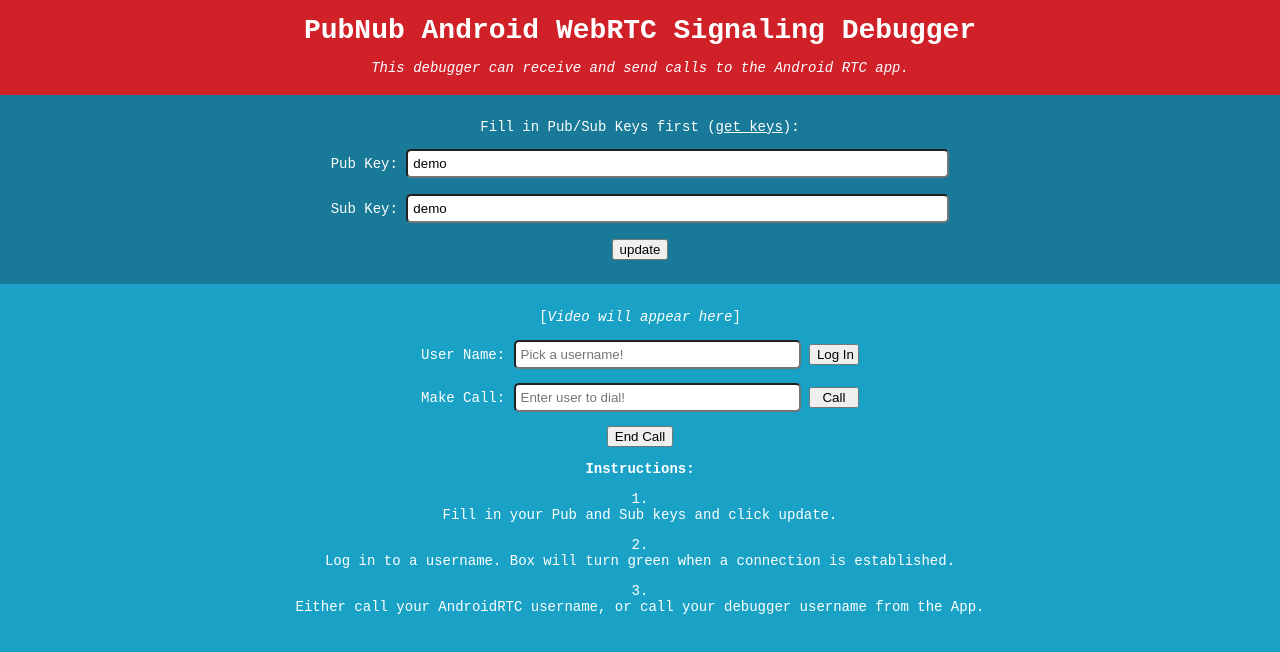
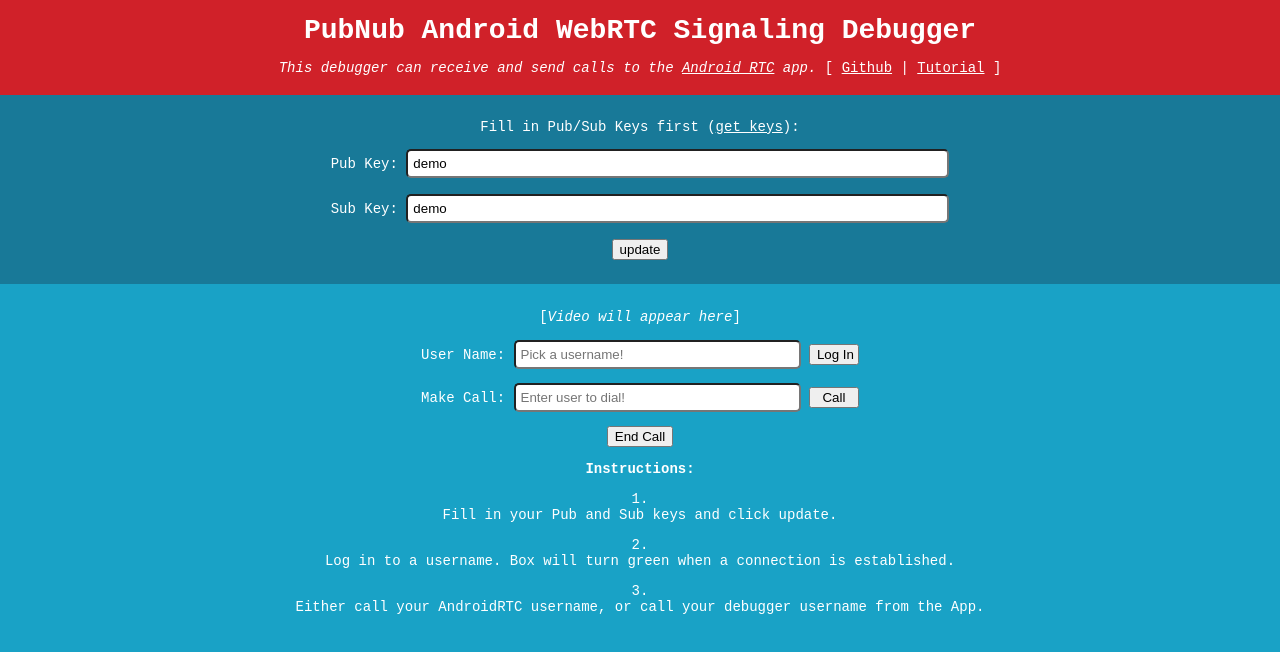
Before and after one commit to GleasonK/android-webrtc-tutorial, a plain HTML site: page index.html in a window 1280 px wide. Drawn offline with Linux system fonts and the light colour scheme.

Commit message:
Added links

```diff
--- a/css/style.css
+++ b/css/style.css
@@ -13,6 +13,10 @@ body{
 
 h1 {
 	margin: 10px 5px;
+}
+
+a {
+	color:white;
 }
 
 #subtitle {
@@ -34,10 +38,6 @@ h1 {
 	margin: 0;
 	padding: 10px 0;
 }
-
-	#keys a {
-		color:white;
-	}
 
 input[type="text"] {
 	padding: 5px;
--- a/index.html
+++ b/index.html
@@ -6,7 +6,10 @@
 <body>
 	<div id="header">
 		<h1>PubNub Android WebRTC Signaling Debugger</h1>
-		<p id="subtitle"><i>This debugger can receive and send calls to the Android RTC app.</i></p>
+		<p id="subtitle">
+			<i>This debugger can receive and send calls to the <a href="https://github.com/GleasonK/AndroidRTC/" target="_blank">Android RTC</a> app.</i>
+			[ <a href="https://github.com/GleasonK/android-webrtc-tutorial" target="_blank">Github</a> | <a href="https://github.com/GleasonK/android-webrtc-tutorial" target="_blank">Tutorial</a> ]</i>
+		</p>
 	</div>
 	<div id="keys">
 		<p>Fill in Pub/Sub Keys first (<a href="https://admin.pubnub.com" target="_blank">get keys</a>):</p>
```
